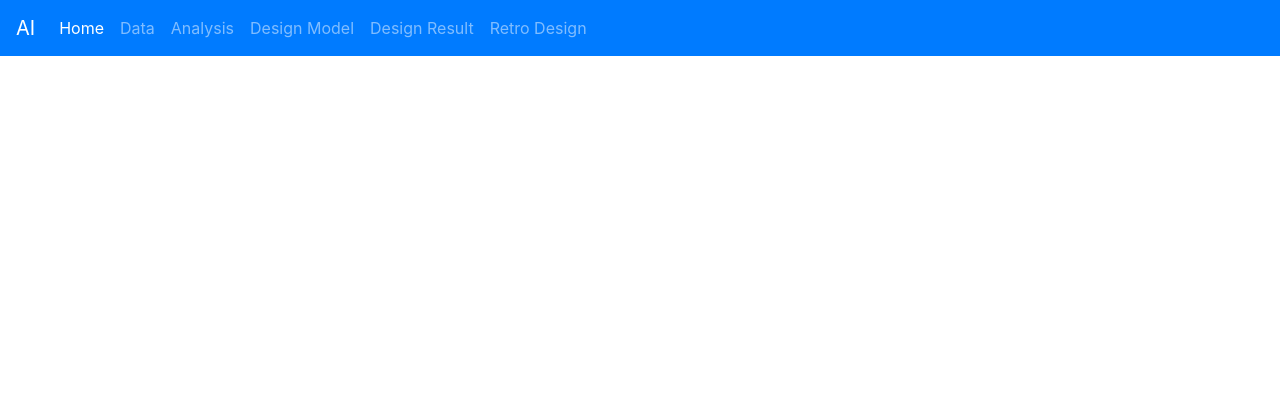
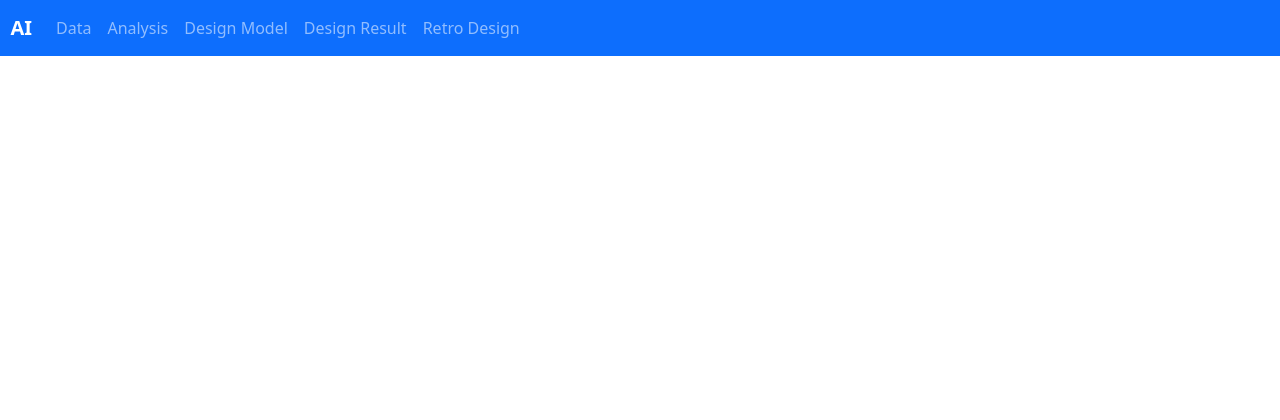
Before and after one commit to hypeprogrammer/djangoProject, a Django app: page / in a window 1280 px wide. Shown: the top 420 px of the page. Run offline with Django 5.2, Linux system fonts and the light colour scheme; parts of the project's set-up code (start-up, migrations or seed data) failed here and were passed over; some libraries are stand-ins or nearby versions.

Commit message:
버그 및 파일명 수정

```diff
--- a/djangoProject/settings.py
+++ b/djangoProject/settings.py
@@ -19,6 +19,7 @@
 # Application definition
 
 INSTALLED_APPS = [
+    'djangoProject',
     'django.contrib.admin',
     'django.contrib.auth',
     'django.contrib.contenttypes',
--- a/djangoProject/urls.py
+++ b/djangoProject/urls.py
@@ -1,11 +1,11 @@
 from django.contrib import admin
 from django.urls import path, re_path
-from .views import home  # 기존의 home 뷰 가져오기
 from drf_yasg.views import get_schema_view
 from drf_yasg import openapi
 from rest_framework import permissions
-from .views import upload_file
+from .views import home, upload_file, data
 
+# Swagger를 이용하기 위한 코드(api 문서 생성 자동화)
 schema_view = get_schema_view(
    openapi.Info(
       title="Sample API",
@@ -22,6 +22,7 @@
 urlpatterns = [
     path('admin/', admin.site.urls),
     path('', home, name='home'),  # 기존 메인 페이지 설정
+    path('data/', data, name='data'),# 데이터 페이지 이동 경로 설정
     re_path(r'^swagger(?P<format>\.json|\.yaml)$', schema_view.without_ui(cache_timeout=0), name='schema-json'),
     path('swagger/', schema_view.with_ui('swagger', cache_timeout=0), name='schema-swagger-ui'),
     path('redoc/', schema_view.with_ui('redoc', cache_timeout=0), name='schema-redoc'),
--- a/djangoProject/views.py
+++ b/djangoProject/views.py
@@ -1,4 +1,7 @@
 import pandas as pd
+import csv
+
+from django.http import HttpResponse
 from django.shortcuts import render, redirect
 from django.views.decorators.http import require_http_methods
 from .forms import CSVUploadForm
@@ -6,6 +9,9 @@
 
 def home(request):
     return render(request, 'mainPage.html')
+
+def data(request):
+    return render(request, 'Data.html')
 
 @require_http_methods(["GET", "POST"])
 def upload_file(request):
--- a/templates/mainPage.html
+++ b/templates/mainPage.html
@@ -4,23 +4,20 @@
     <meta charset="UTF-8">
     <meta name="viewport" content="width=device-width, initial-scale=1.0">
     <title>Main Page</title>
-    <link rel="stylesheet" href="https://stackpath.bootstrapcdn.com/bootstrap/4.5.2/css/bootstrap.min.css">
+    <link href="https://cdn.jsdelivr.net/npm/bootstrap@5.1.3/dist/css/bootstrap.min.css" rel="stylesheet">
 </head>
 <body>
 
     <!--상단 바 메뉴-->
     <nav class="navbar navbar-expand-lg navbar-dark bg-primary">
-        <a class="navbar-brand fw-bold" href="">AI</a>
+        <a class="navbar-brand fw-bold" href="/">&nbsp;&nbsp;AI</a>
         <button class="navbar-toggler" type="button" data-toggle="collapse" data-target="#navbarNav" aria-controls="navbarNav" aria-expanded="false" aria-label="Toggle navigation">
             <span class="navbar-toggler-icon"></span>
         </button>
         <div class="collapse navbar-collapse" id="navbarNav">
             <ul class="navbar-nav">
-                <li class="nav-item active">
-                    <a class="nav-link" href="">Home <span class="sr-only">(current)</span></a>
-                </li>
                 <li class="nav-item">
-                    <a class="nav-link" href="#">Data</a>
+                    <a class="nav-link" href="/data">Data</a>
                 </li>
                 <li class="nav-item">
                     <a class="nav-link" href="#">Analysis</a>
```
Also changed, not shown: templates/Data.html (+5 -6 lines), djangoProject/models.py (line endings or trailing spaces).
